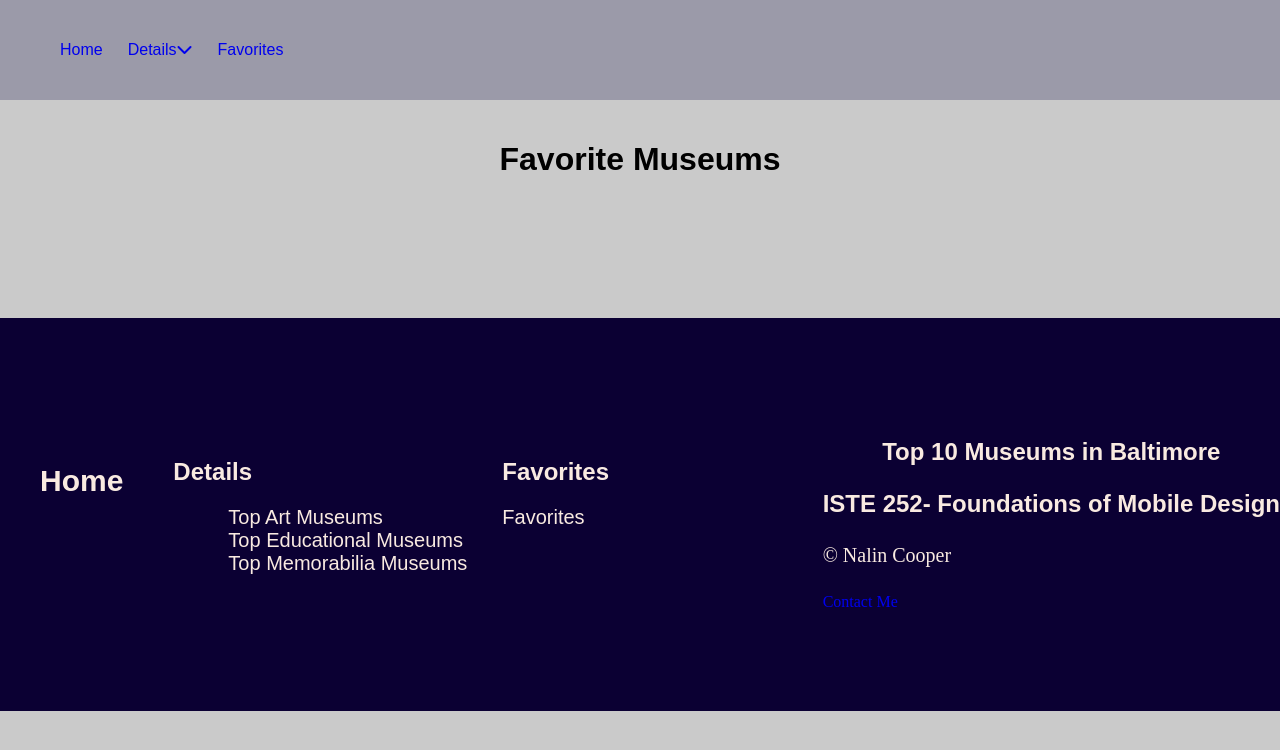
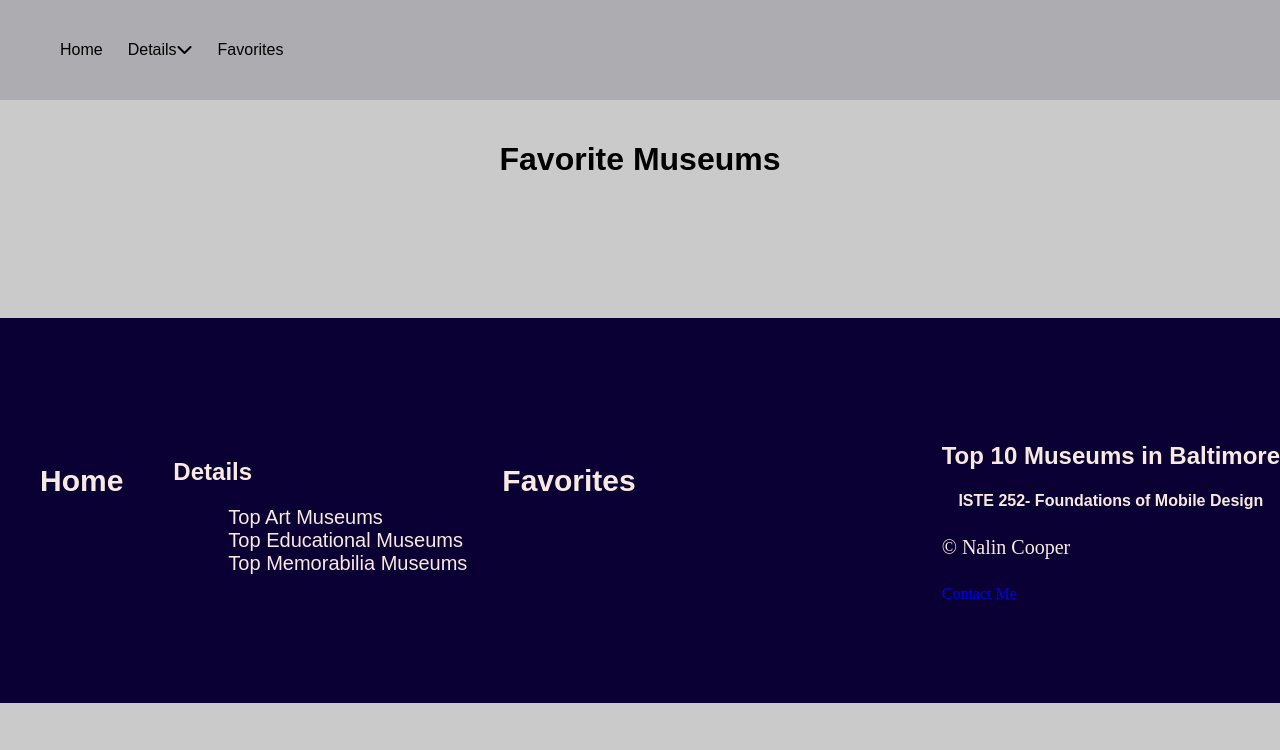
Before and after one commit to nalcoop/pwa_ISTE252, a plain HTML site: page favorites.html in a window 1280 px wide. Shown: the top 750 px of the page. Drawn offline with Linux system fonts and the light colour scheme.

Commit message:
almost done

```diff
--- a/favorites.html
+++ b/favorites.html
@@ -46,8 +46,8 @@
 
     <footer>
         <div>
-            <h2>Top 10 Museums in Baltimore</h2>
-            <h3>ISTE 252- Foundations of Mobile Design</h3>
+            <h3>Top 10 Museums in Baltimore</h3>
+            <h4>ISTE 252- Foundations of Mobile Design</h4>
             <p>&copy; Nalin Cooper</p>
             <a href="mailto: nic4340@g.rit.edu"> Contact Me </a>
         </div>
@@ -73,8 +73,8 @@
                     </ul>
                 </li>
                 <li>
-                    <h3>Favorites</h3>
-               <a href="favorites.html">Favorites</a>
+
+               <a href="favorites.html"><h3>Favorites</h3></a>
                 </li>
             </ul>
         </nav>
--- a/styles.css
+++ b/styles.css
@@ -55,6 +55,14 @@ p {
 a {
   text-decoration: none;
 }
+
+header a {
+  color: black;
+  box-shadow: inset 0 0 0 0 #9B9AA9;
+  margin: 0 -.25rem;
+  padding: 0 .25rem;
+  transition: color .3s ease-in-out, box-shadow .3s ease-in-out;
+}
 /* code for the navigation dropdown & hamburger menu */
 /* fix navigation for mobile, ensure the hamburger menu shows up and that the drop down is working properly */
 
@@ -67,7 +75,7 @@ a {
 }
 
 #navbar {
-  background-color: #9B9AA9;
+  background-color: #acacb1;
   position: fixed;
   height:100px;
   justify-content: space-between;
@@ -88,7 +96,7 @@ a {
   margin: auto;
   gap: 25px;
   height: 100px;
-  background-color: #9B9AA9;
+  background-color: #acacb1;
 }
 
 #navbar li {
@@ -167,7 +175,7 @@ a {
 .slide {
   display: none;
   max-width:100%;
-  height: auto;
+  max-height: auto;
   transition: opacity 1.5s ease-in-out;
 }
 
@@ -283,7 +291,7 @@ footer nav ul ul {
     top: 100px;
     transform: translateX(100%);
     transition: transform 0.6s ease;
-    background-color: #9B9AA9;
+    background-color: #acacb1;
   }
 
   #navbar li:first-child {
```
Also changed, not shown: artMuseums.html (+2 -2 lines), educationalMuseums.html (+2 -2 lines), index.html (+2 -2 lines), memorabiliaMuseums.html (+2 -2 lines).
